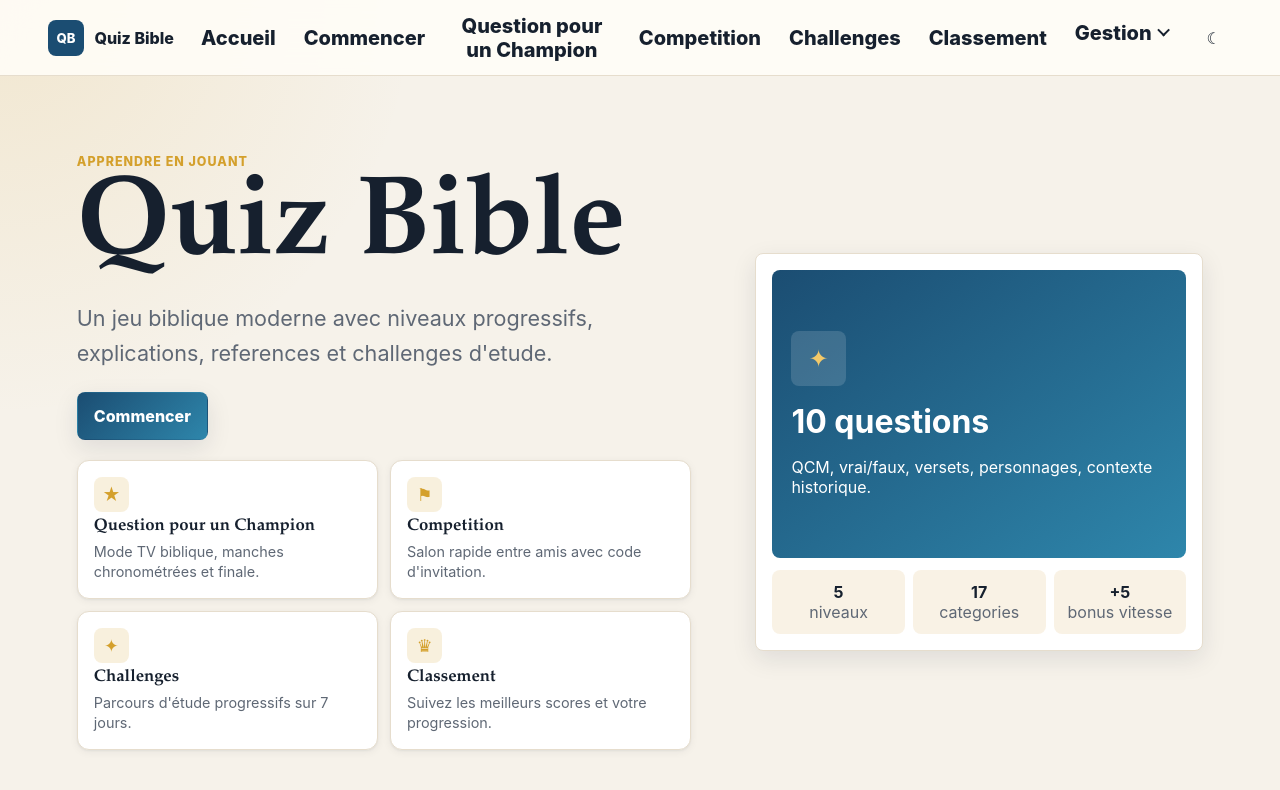
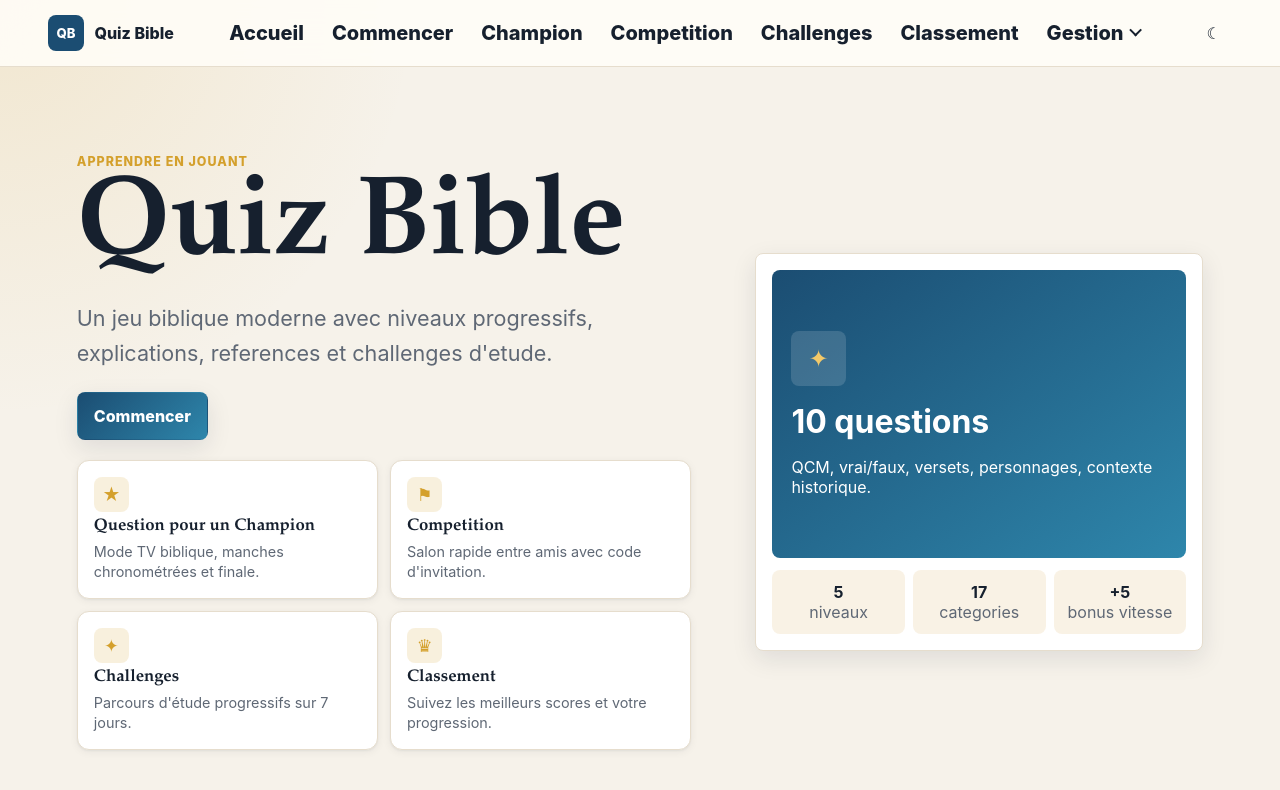
Before and after one commit to coachprotalent/quizbible, a website: page public/index.html in a window 1280 px wide. Drawn offline with Linux system fonts and the light colour scheme; no server answers.

Commit message:
Fix: menu deroulant Gestion rogne par overflow de la nav
La barre desktop avait overflow-x:auto + overflow-y:visible, ce qui force
overflow-y a auto (regle CSS) et rogne le dropdown absolu. Passage en
overflow:visible. Libelle nav raccourci en "Champion" pour eviter tout
debordement horizontal.

Co-Authored-By: Claude Opus 4.8 (1M context) <noreply@anthropic.com>

```diff
--- a/public/index.html
+++ b/public/index.html
@@ -27,7 +27,7 @@
         </div>
         <button data-view="home">Accueil</button>
         <button data-view="play">Commencer</button>
-        <button data-view="champion">Question pour un Champion</button>
+        <button data-view="champion">Champion</button>
         <button data-view="competition">Competition</button>
         <button data-view="challenges">Challenges</button>
         <button data-view="leaderboard">Classement</button>
--- a/public/styles.css
+++ b/public/styles.css
@@ -1583,8 +1583,9 @@ body.competition-immersive #competitionView {
     padding: 0;
     width: auto;
     height: auto;
-    overflow-x: auto;
-    overflow-y: visible;
+    /* Must stay visible so the "Gestion" dropdown is not clipped by the nav box.
+       (overflow-x:auto would force overflow-y to auto and clip it.) */
+    overflow: visible;
     background: transparent;
     border-left: 0;
     box-shadow: none;
```
